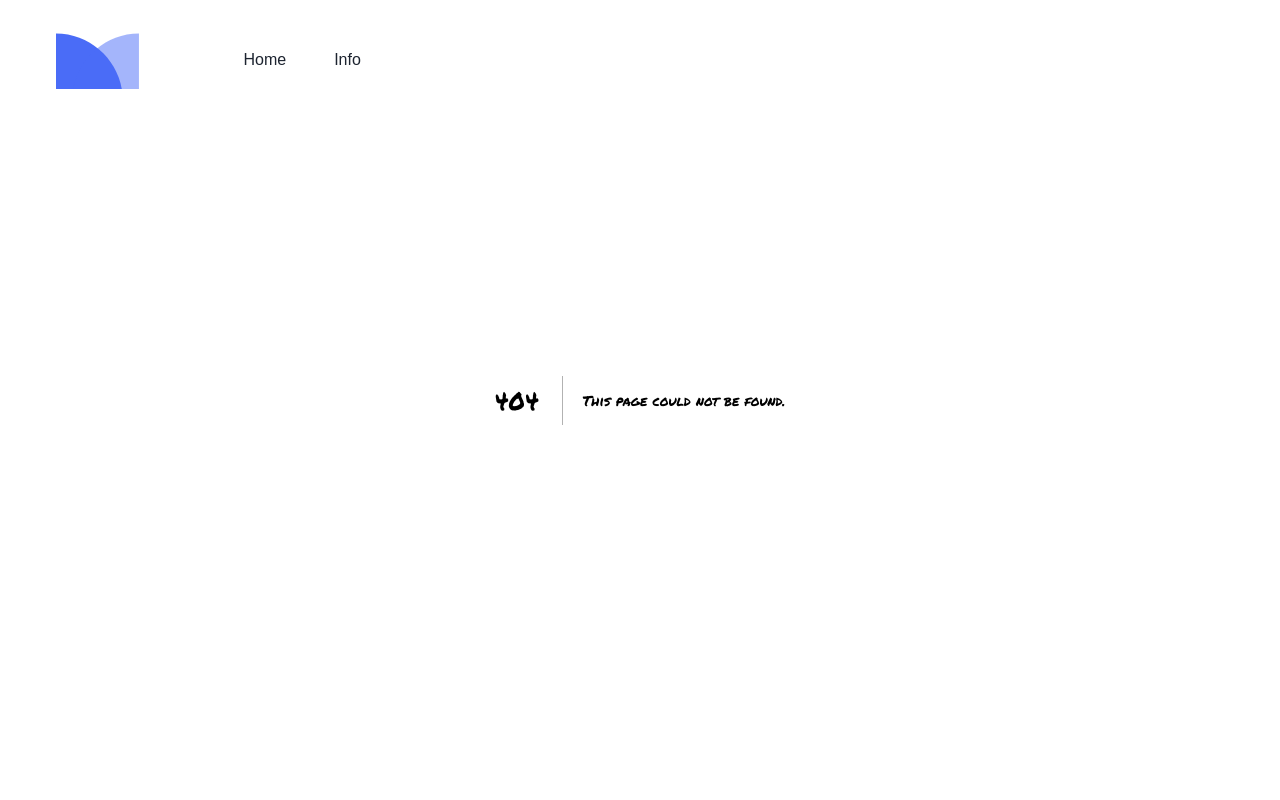
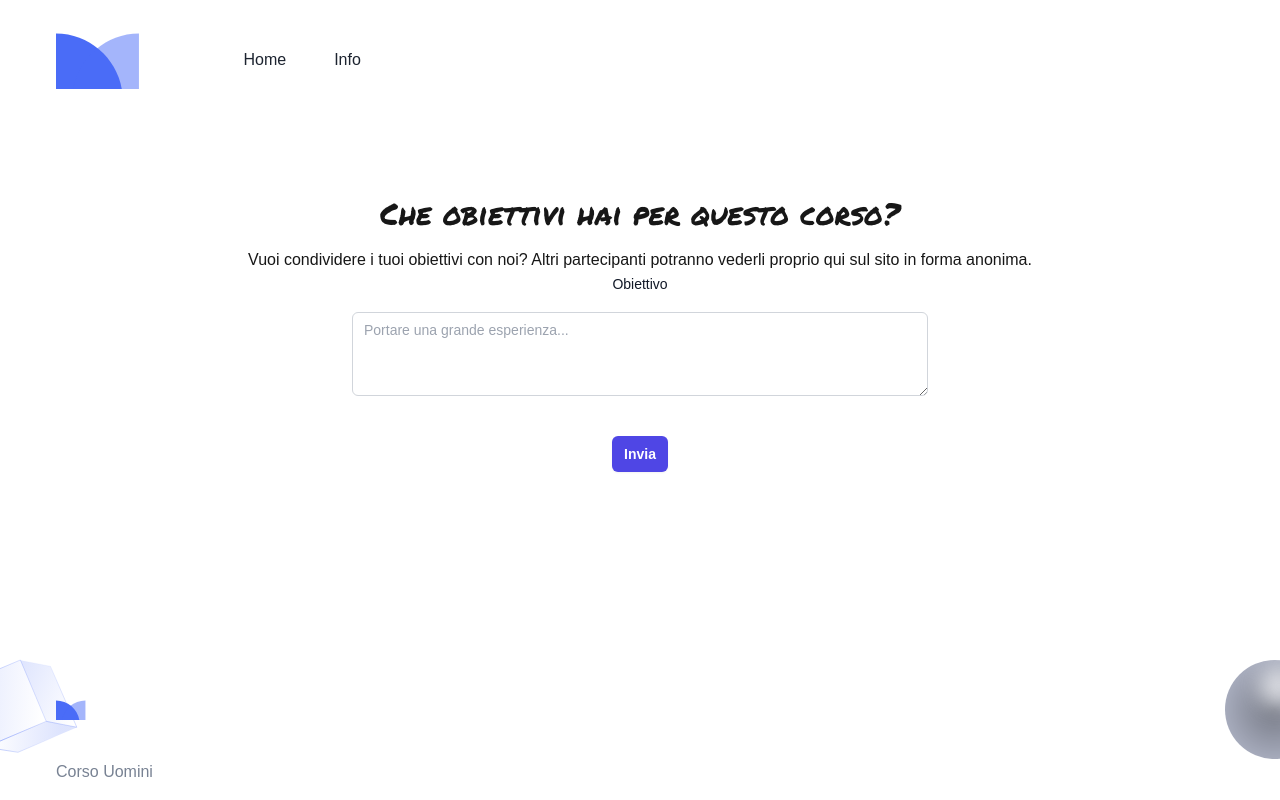
Before and after one commit to upalatucci/corso-uomini, a Next.js app: page /obiettivi in a window 1280 px wide. Before the commit this address had no page. Shown: the top 800 px of the page. Built offline with nearby package versions, Linux system fonts and the light colour scheme.

Commit message:
obiettivi

```diff
--- /dev/null
+++ b/app/api/goals/route.ts
@@ -0,0 +1,43 @@
+import { kv } from "@vercel/kv";
+import { NextRequest, NextResponse } from "next/server";
+
+const GOALS_KEY = "obiettivi-uomini";
+
+const getGoals = () => kv.lrange(GOALS_KEY, 0, -1);
+
+const addGoal = (goal: string) => kv.lpush(GOALS_KEY, goal);
+
+export async function GET() {
+  try {
+    const goals = await getGoals();
+    return NextResponse.json({ goals });
+  } catch (error) {
+    console.error(
+      "Errore durante il salvataggio dell'obiettivo su Redis:",
+      error
+    );
+    return NextResponse.json(
+      { error: "Errore interno del server." },
+      { status: 500 }
+    );
+  }
+}
+
+export async function POST(request: NextRequest) {
+  try {
+    const body = await request.json();
+
+    await addGoal(body.goal);
+
+    NextResponse.json({ message: "Obiettivo salvato con successo su Redis." });
+  } catch (error) {
+    console.error(
+      "Errore durante il salvataggio dell'obiettivo su Redis:",
+      error
+    );
+    return NextResponse.json(
+      { error: "Errore interno del server." },
+      { status: 500 }
+    );
+  }
+}
--- a/app/layout.tsx
+++ b/app/layout.tsx
@@ -5,6 +5,8 @@ import Footer from "@/components/Footer";
 import ScrollToTop from "@/components/ScrollToTop";
 import { ReactQueryClientProvider } from "@/components/ReactQueryClientProvider";
 import { permanentMarker, roboto } from "./fonts";
+import NotificationToken from "@/components/NotificationToken";
+import ScrollUp from "@/components/Common/ScrollUp";
 
 export const metadata: Metadata = {
   title: "Corso Uomini 2025",
@@ -23,6 +25,8 @@ export default function RootLayout({
         <body
           className={`${permanentMarker.variable} ${roboto.variable} antialiased`}
         >
+          <NotificationToken />
+          <ScrollUp />
           <Header />
           {children}
           <Footer />
--- /dev/null
+++ b/app/obiettivi/page.tsx
@@ -0,0 +1,12 @@
+import GoalsForm from "@/components/Goals/GoalsForm";
+import React, { FC } from "react";
+
+const Goals: FC = () => {
+  return (
+    <div className=" relative z-10 overflow-hidden bg-white pb-8 pt-[120px] md:pb-[80px] md:pt-[100px] xl:pb-[100px] xl:pt-[180px] 2xl:pb-[120px] 2xl:pt-[210px]">
+      <GoalsForm />
+    </div>
+  );
+};
+
+export default Goals;
--- a/app/page.tsx
+++ b/app/page.tsx
@@ -1,10 +1,8 @@
 import { auth } from "@/auth";
-import ScrollUp from "@/components/Common/ScrollUp";
 import CountDown from "@/components/CountDown/CountDown";
 import Daimoku from "@/components/Daimoku";
 import Features from "@/components/Features";
 import Hero from "@/components/Hero";
-import NotificationToken from "@/components/NotificationToken";
 import { redirect } from "next/navigation";
 
 export default async function Home() {
@@ -14,8 +12,6 @@ export default async function Home() {
 
   return (
     <>
-      <NotificationToken />
-      <ScrollUp />
       <Hero />
       <CountDown />
       <Daimoku />
--- /dev/null
+++ b/components/Goals/GoalsForm.tsx
@@ -0,0 +1,104 @@
+"use client";
+import React, { FC, useState, MouseEvent } from "react";
+
+const GoalsForm: FC = () => {
+  const [error, setError] = useState<Error | null>(null);
+  const [success, setSuccess] = useState(false);
+  const [loading, setLoading] = useState(false);
+
+  const addGoal = async (event: MouseEvent<HTMLFormElement>) => {
+    setSuccess(false);
+    event.preventDefault();
+    setLoading(true);
+
+    const formData = new FormData(event.target as HTMLFormElement);
+
+    try {
+      const response = await fetch("/api/goals", {
+        method: "POST",
+        body: JSON.stringify({ goal: formData.get("goals") }),
+      });
+
+      if (!response.ok || response.status !== 200) throw new Error();
+
+      setSuccess(true);
+    } catch (apiError) {
+      setError(apiError as Error);
+    } finally {
+      setLoading(false);
+    }
+  };
+
+  return (
+    <div className="my-4">
+      <div className="flex justify-center flex-col text-center">
+        <h2 className="text-3xl mb-4">Che obiettivi hai per questo corso?</h2>
+        <p>
+          Vuoi condividere i tuoi obiettivi con noi? Altri partecipanti potranno
+          vederli proprio qui sul sito in forma anonima.
+        </p>
+        <form id="formGoals" onSubmit={addGoal}>
+          <div className="col-span-full mb-10">
+            <label
+              htmlFor="goals"
+              className="block text-sm/6 font-medium text-gray-900 mb-4"
+            >
+              Obiettivo
+            </label>
+            <div className="mt-2 mx-auto max-w-xl">
+              <textarea
+                name="goals"
+                id="goals"
+                rows={3}
+                placeholder="Portare una grande esperienza..."
+                className=" block w-full rounded-md bg-white px-3 py-1.5 text-base text-gray-900 outline outline-1 -outline-offset-1 outline-gray-300 placeholder:text-gray-400 focus:outline focus:outline-2 focus:-outline-offset-2 focus:outline-indigo-600 sm:text-sm/6"
+              ></textarea>
+            </div>
+          </div>
+
+          <button
+            id="goal-button"
+            type="submit"
+            disabled={loading}
+            className="mb-4 flex mx-auto rounded-md bg-indigo-600 px-3 py-2 text-sm font-semibold text-white shadow-sm hover:bg-indigo-500 focus-visible:outline focus-visible:outline-2 focus-visible:outline-offset-2 focus-visible:outline-indigo-600"
+          >
+            {loading && (
+              <svg
+                aria-hidden="true"
+                className="w-4 h-4 mr-2 text-gray-200 animate-spin dark:text-gray-600 fill-blue-600"
+                viewBox="0 0 100 101"
+                fill="none"
+                xmlns="http://www.w3.org/2000/svg"
+              >
+                <path
+                  d="M100 50.5908C100 78.2051 77.6142 100.591 50 100.591C22.3858 100.591 0 78.2051 0 50.5908C0 22.9766 22.3858 0.59082 50 0.59082C77.6142 0.59082 100 22.9766 100 50.5908ZM9.08144 50.5908C9.08144 73.1895 27.4013 91.5094 50 91.5094C72.5987 91.5094 90.9186 73.1895 90.9186 50.5908C90.9186 27.9921 72.5987 9.67226 50 9.67226C27.4013 9.67226 9.08144 27.9921 9.08144 50.5908Z"
+                  fill="currentColor"
+                />
+                <path
+                  d="M93.9676 39.0409C96.393 38.4038 97.8624 35.9116 97.0079 33.5539C95.2932 28.8227 92.871 24.3692 89.8167 20.348C85.8452 15.1192 80.8826 10.7238 75.2124 7.41289C69.5422 4.10194 63.2754 1.94025 56.7698 1.05124C51.7666 0.367541 46.6976 0.446843 41.7345 1.27873C39.2613 1.69328 37.813 4.19778 38.4501 6.62326C39.0873 9.04874 41.5694 10.4717 44.0505 10.1071C47.8511 9.54855 51.7191 9.52689 55.5402 10.0491C60.8642 10.7766 65.9928 12.5457 70.6331 15.2552C75.2735 17.9648 79.3347 21.5619 82.5849 25.841C84.9175 28.9121 86.7997 32.2913 88.1811 35.8758C89.083 38.2158 91.5421 39.6781 93.9676 39.0409Z"
+                  fill="currentFill"
+                />
+              </svg>
+            )}{" "}
+            Invia
+          </button>
+
+          {error && (
+            <p className="text-sm text-red-500">
+              Qualcosa &egrave; andato storto! Riprova piu tardi
+            </p>
+          )}
+
+          {success && (
+            <p className="text-sm text-green-500">
+              Grazie! Obiettivo inviato con successo! Lo aggiungeremo presto a
+              questa pagina
+            </p>
+          )}
+        </form>
+      </div>
+    </div>
+  );
+};
+
+export default GoalsForm;
```
